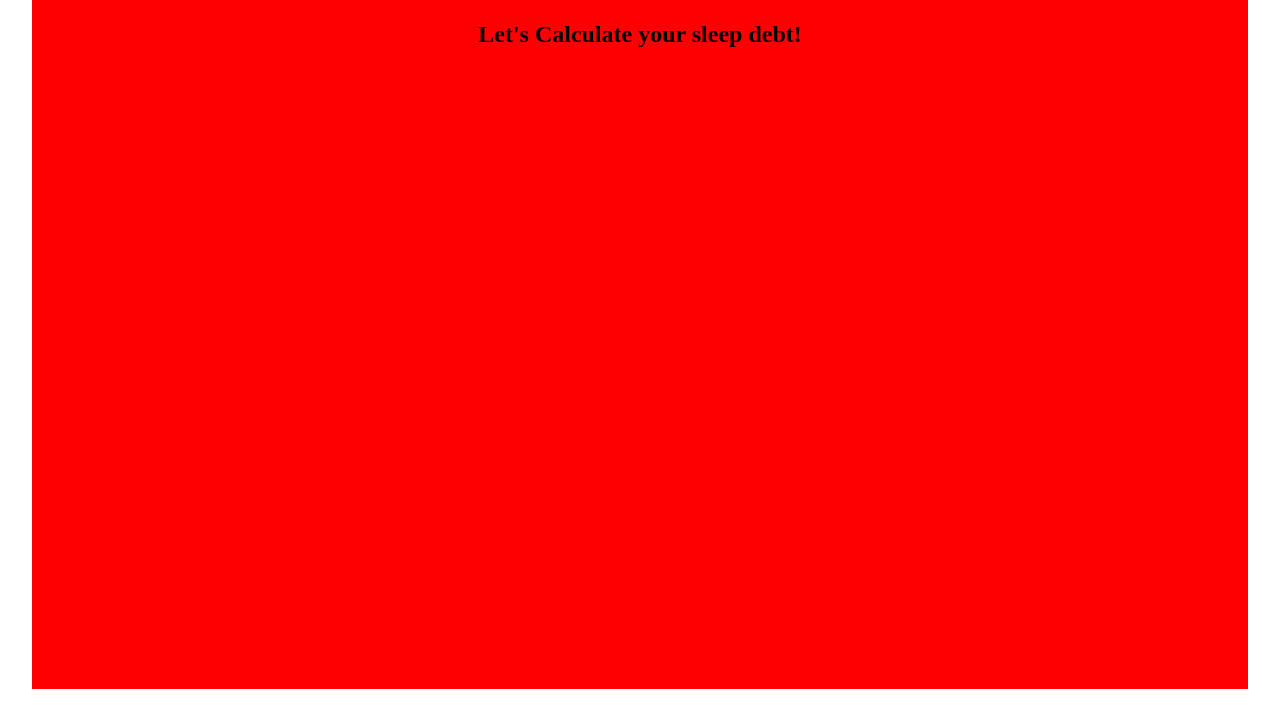
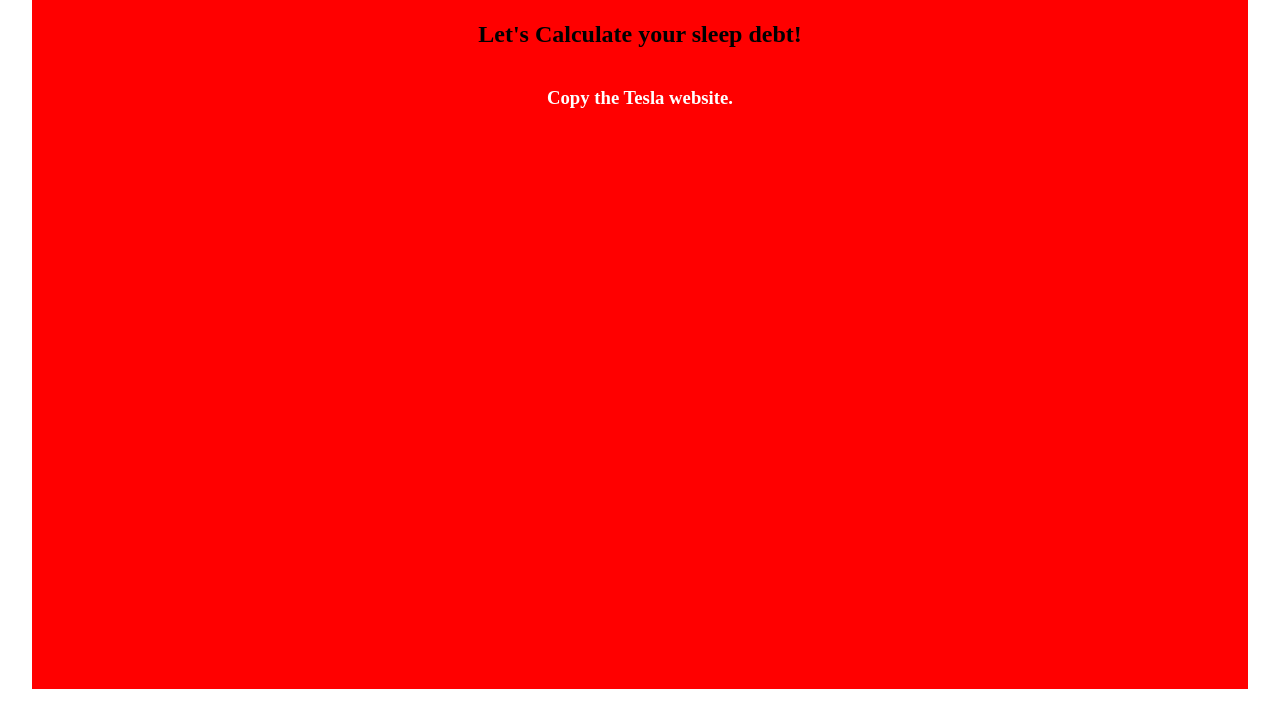
Before and after one commit to mahadnifsey/sleep-debt-calculator, a plain HTML site: page index.html in a window 1280 px wide. Shown: the part 111-832 px from the top of the page. Drawn offline with Linux system fonts and the light colour scheme.

Commit message:
update with notes

```diff
--- a/css/style.css
+++ b/css/style.css
@@ -17,6 +17,6 @@ body{
 	flex-direction: column;
 }
 
-.container h1 {
+.container h1,h3 {
 	color: white;
 }
--- a/index.html
+++ b/index.html
@@ -15,6 +15,7 @@
 		<section class="container">
 			<h1>Test</h1>
 			<h2>Let's Calculate your sleep debt!</h2>
+			<h3>Copy the Tesla website.</h3>
 		</section>
 
 
```
